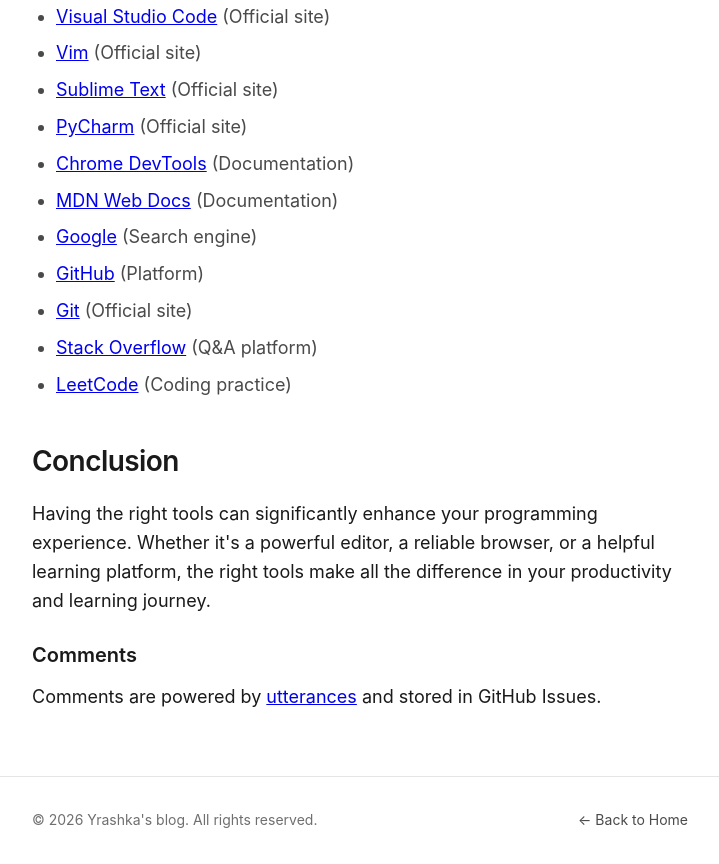
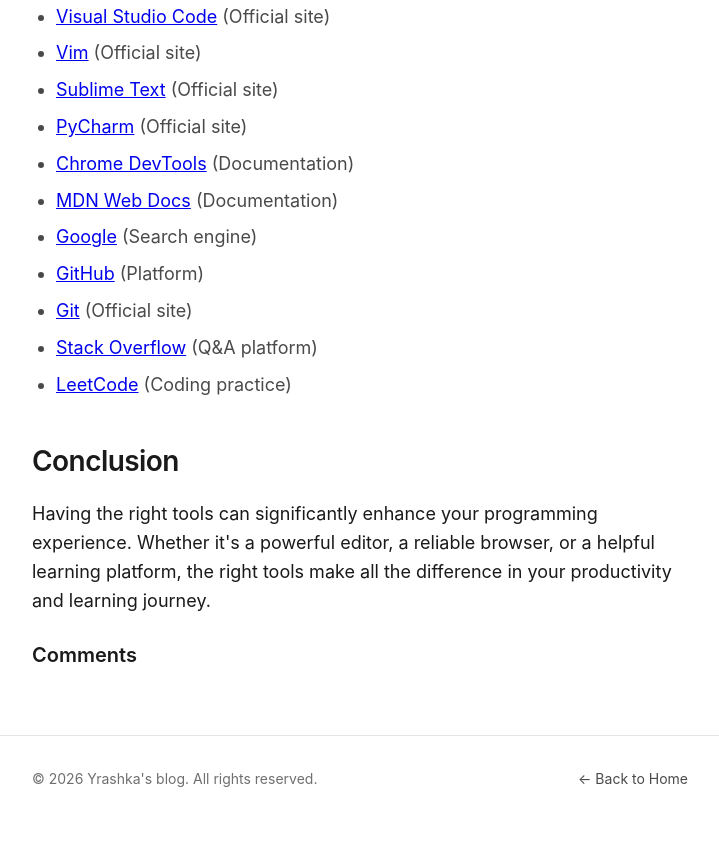
Before and after one commit to Yrashka200/blog.yrashka.github.io, a plain HTML site: page post2.html in a window 1280 px wide. Shown: the part 1677-2541 px from the top of the page, without its empty margins (280-999 px from the left). After the commit the page ends 2500 px from the top, so only its background shows below. Drawn offline with Linux system fonts and the light colour scheme.

Commit message:
Added comments
Full work comments ✅

```diff
--- a/post2.html
+++ b/post2.html
@@ -107,7 +107,6 @@
                         <!-- Comments section using utterances -->
                         <div class="comments-container">
                             <h3>Comments</h3>
-                            <p class="comments-info">Comments are powered by <a href="https://utteranc.es/" target="_blank" rel="noopener">utterances</a> and stored in GitHub Issues.</p>
 
                             <!-- Utterances script with fixed formatting -->
                             <script src="https://utteranc.es/client.js"
```
